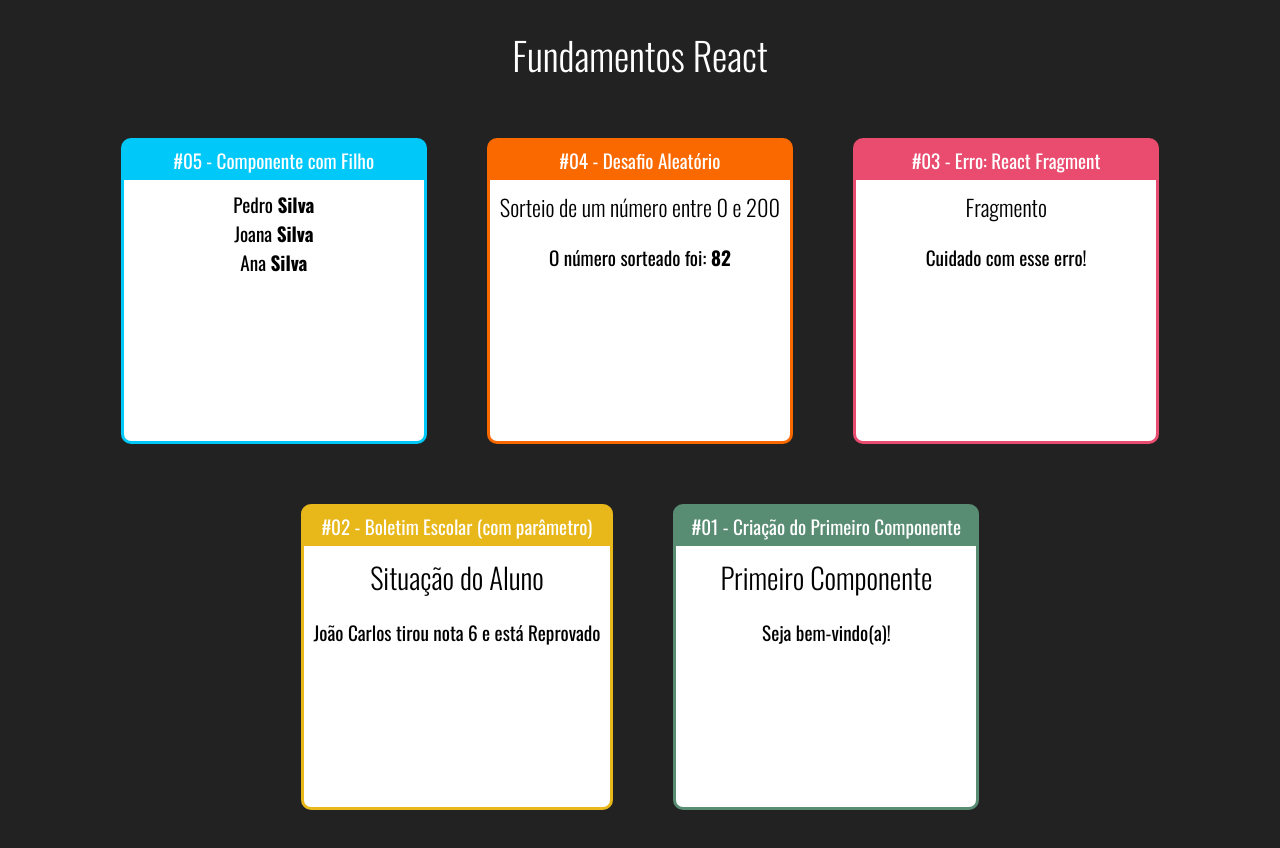
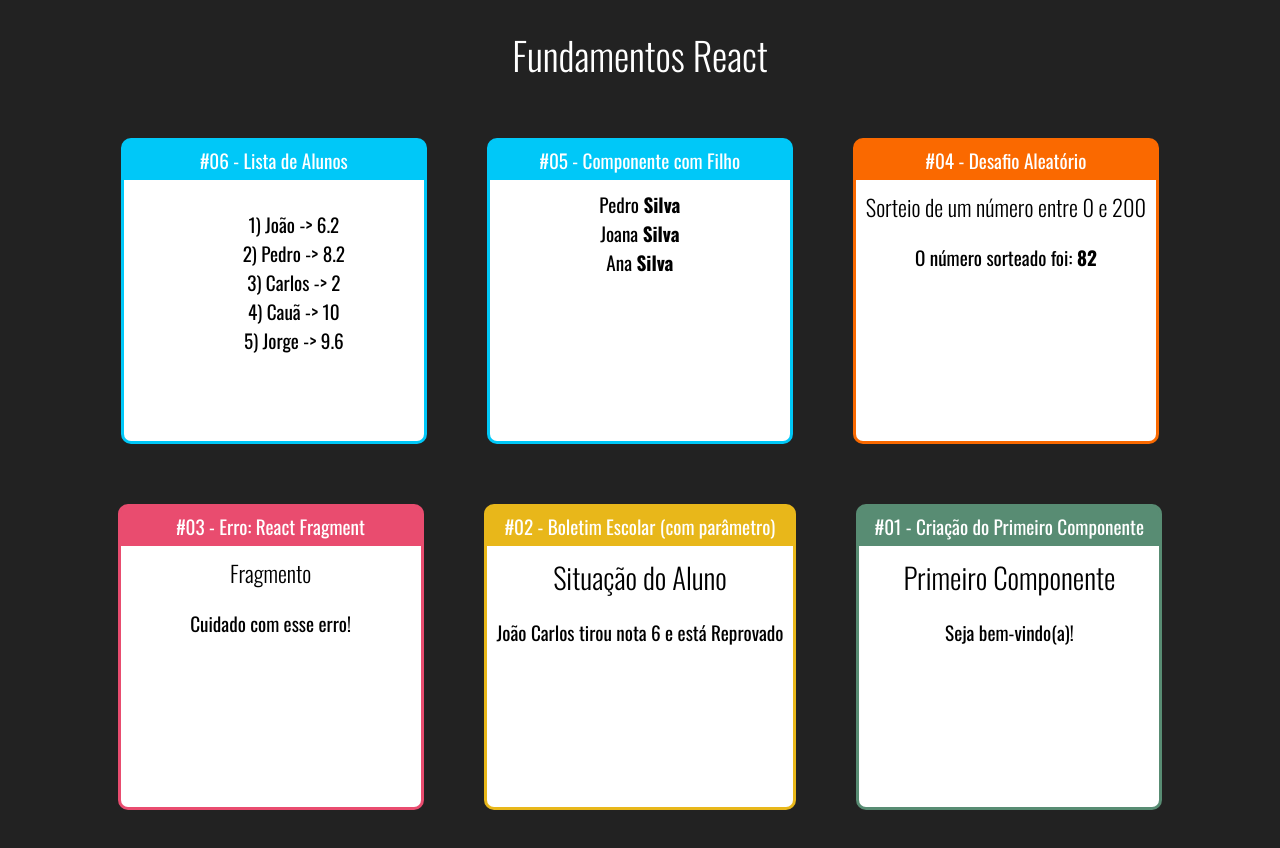
Before and after one commit to estevan324/fundamentos-react, a React (Create React App) app in the folder fundamentos-react/: page / in a window 1280 px wide. Built offline with nearby package versions, Linux system fonts and the light colour scheme.

Commit message:
Criação do componente ListaAlunos e do arquivo de dados alunos.js: no componente foi utilizado métodos javascripts para transformar um array em um array de JSX, para assim exibir na tela

```diff
--- a/fundamentos-react/src/App.jsx
+++ b/fundamentos-react/src/App.jsx
@@ -7,12 +7,17 @@ import Aleatorio from './components/basicos/Aleatorio'
 import Card from './components/layout/Card'
 import Familia from './components/basicos/Familia'
 import FamiliaMembro from './components/basicos/FamiliaMembro'
+import ListaAlunos from './components/repeticao/ListaAlunos'
 
 export default () => {
     return (
         <div className='app'>
             <h1>Fundamentos React</h1>
             <div className='cards'>
+
+                <Card titulo='#06 - Lista de Alunos' color='#00C8F8'>
+                    <ListaAlunos></ListaAlunos>
+                </Card>
 
                 <Card titulo='#05 - Componente com Filho' color='#00C8F8'>
                     <Familia sobrenome="Silva">
--- /dev/null
+++ b/fundamentos-react/src/components/repeticao/ListaAlunos.jsx
@@ -0,0 +1,19 @@
+import alunos from '../../data/alunos'
+
+export default () => {
+    const alunosJSX = alunos.map((aluno) => {
+        return (
+            <li key={aluno.id}>
+                { aluno.id }) {aluno.nome} -{'>'} {aluno.nota}
+            </li>
+        )
+    })
+
+    return (
+        <div>
+            <ul style={{ listStyle: 'none'}}>
+                { alunosJSX }
+            </ul>
+        </div>
+    )
+}
--- /dev/null
+++ b/fundamentos-react/src/data/alunos.js
@@ -0,0 +1,7 @@
+export default [
+    {id: 1, nome: 'João', nota: 6.2},
+    {id: 2, nome: 'Pedro', nota: 8.2},
+    {id: 3, nome: 'Carlos', nota: 2},
+    {id: 4, nome: 'Cauã', nota: 10},
+    {id: 5, nome: 'Jorge', nota: 9.6}
+]
```
